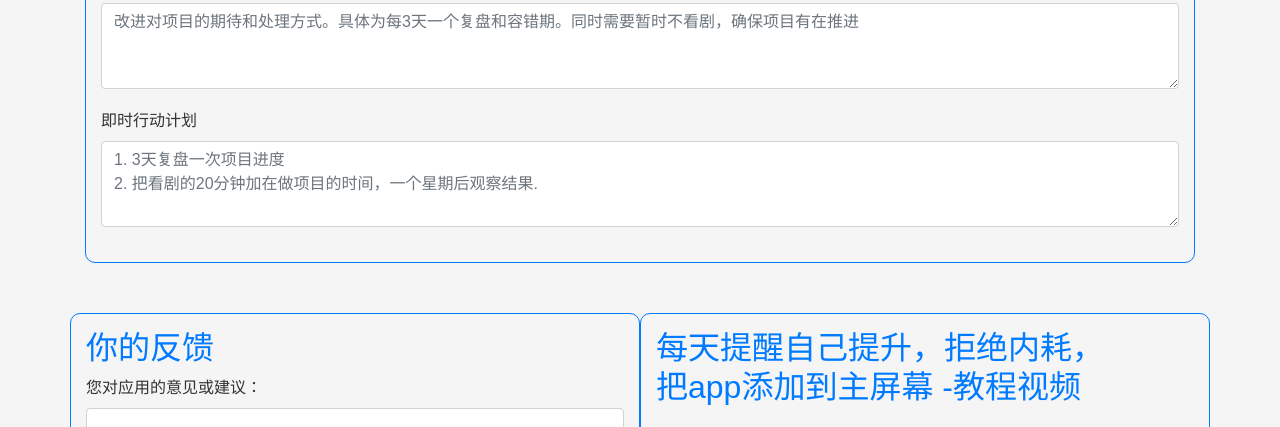
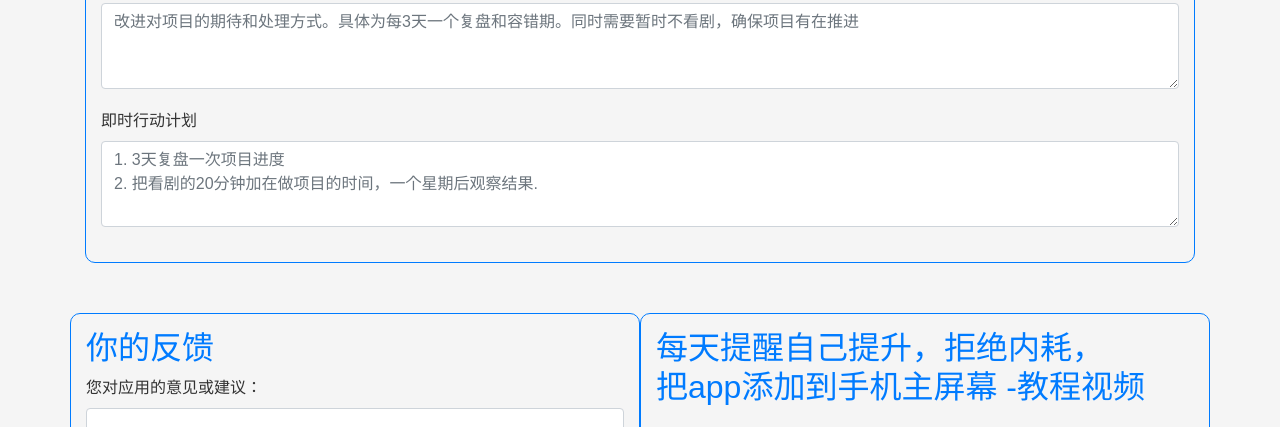
Before and after one commit to haohao3945/rejectnethao, a plain HTML site: page index.html in a window 1280 px wide. Shown: the part 1833-2260 px from the top of the page. Drawn offline with nearby package versions, Linux system fonts and the light colour scheme; grey boxes are pictures that could not be loaded.

Commit message:
Update index.html

```diff
--- a/index.html
+++ b/index.html
@@ -153,7 +153,7 @@
             </form>
         </div>
         <div class="col-md-6 addBorder">
-            <h2 class="mb-4 mt-4 mt-md-0">每天提醒自己提升，拒绝内耗，<br>把app添加到主屏幕 -教程视频</h2>
+            <h2 class="mb-4 mt-4 mt-md-0">每天提醒自己提升，拒绝内耗，<br>把app添加到手机主屏幕 -教程视频</h2>
             <div class="video-container">
                 <!-- Placeholder video, replace with actual video link -->
                 <iframe src="https://www.youtube.com/embed/dTFaSVUlmA4?si=haZAEGNuYLF5ZXxc" frameborder="0" allowfullscreen></iframe>
```
